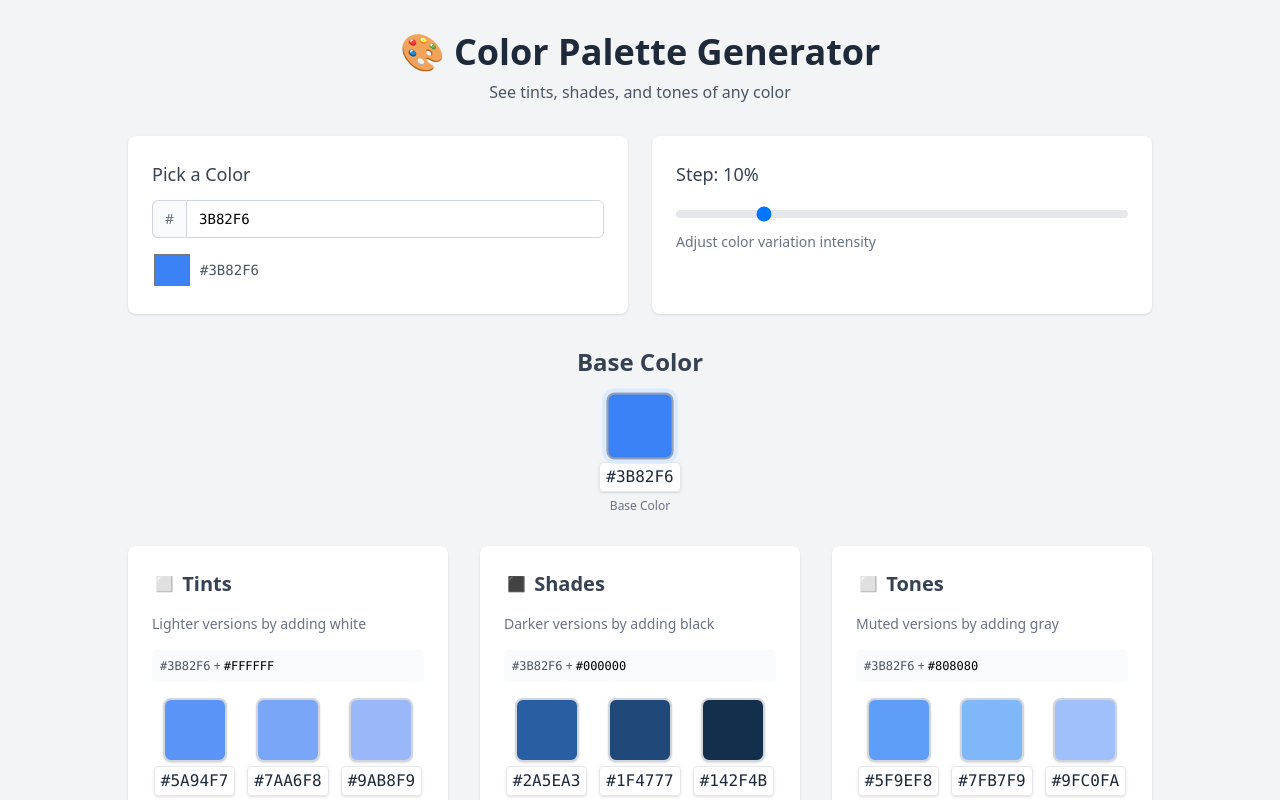
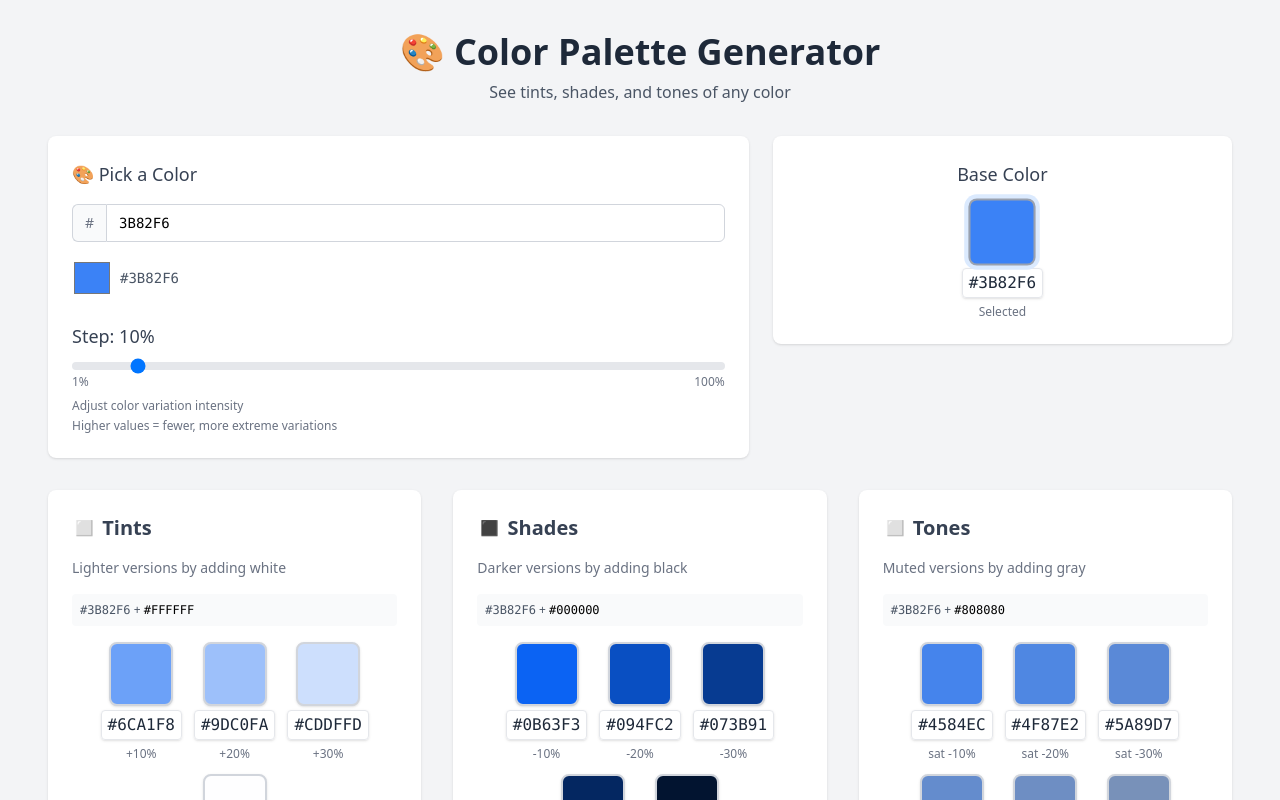
Before and after one commit to asifjirayat/color-generator, a React (Vite) app: page / in a window 1280 px wide. Shown: the top 800 px of the page. Built offline with nearby package versions, Linux system fonts and the light colour scheme.

Commit message:
Added functionality to generate color variations

```diff
--- a/src/App.jsx
+++ b/src/App.jsx
@@ -3,17 +3,13 @@ import ColorSwatch from "./components/ColorSwatch.jsx";
 import ColorControls from "./components/ColorControls.jsx";
 import ColorPalette from "./components/ColorPalette.jsx";
 import ToastNotification from "./components/ToastNotification.jsx";
+import { generatePalette } from "./utils/generatePalette.js";
 
 export default function App() {
   const [baseColor, setBaseColor] = useState("#3b82f6");
   const [step, setStep] = useState(10);
 
-  const palette = {
-    base: "#3b82f6",
-    tints: ["#5a94f7", "#7aa6f8", "#9ab8f9", "#bbc9fa", "#dcdcfb"],
-    shades: ["#2a5ea3", "#1f4777", "#142f4b", "#0a1820"],
-    tones: ["#5f9ef8", "#7fb7f9", "#9fc0fa", "#bfd8fb", "#dfeffb"],
-  };
+  const palette = generatePalette(baseColor, step);
 
   //Toast state lifted up
   const [copiedColor, setCopiedColor] = useState(null);
@@ -57,7 +53,7 @@ export default function App() {
 
   return (
     <div className="min-h-screen bg-gray-100 py-8 px-4">
-      <div className="max-w-5xl mx-auto space-y-8">
+      <div className="w-full px-4 sm:px-6 lg:px-8 space-y-8">
         {/* Header */}
         <header className="text-center">
           <h1 className="text-4xl font-bold text-gray-800">
@@ -73,21 +69,14 @@ export default function App() {
           onColorChange={setBaseColor}
           step={step}
           onStepChange={setStep}
+          onColorCopy={handleColorCopy}
         />
-        {/* Base Color Display */}
-        <section className="text-center">
-          <h2 className="text-2xl font-semibold text-gray-700 mb-4">
-            Base Color
-          </h2>
-          <ColorSwatch
-            color={baseColor}
-            label="Base Color"
-            isBase
-            onCopy={() => handleColorCopy(baseColor)}
-          />
-        </section>
         {/* Generated Palette */}
-        <ColorPalette palette={palette} onColorCopy={handleColorCopy} />
+        <ColorPalette
+          palette={palette}
+          onColorCopy={handleColorCopy}
+          step={step}
+        />
         {/* Single Toast at top level */}
         <ToastNotification color={copiedColor} isVisible={isToastVisible} />
       </div>
--- a/src/components/ColorControls.jsx
+++ b/src/components/ColorControls.jsx
@@ -1,10 +1,12 @@
 import { useEffect, useState } from "react";
+import ColorSwatch from "./ColorSwatch.jsx";
 
 export default function ColorControls({
   baseColor,
   onColorChange,
   step,
   onStepChange,
+  onColorCopy,
 }) {
   //Local state for input, separate from baseColor
   const [inputValue, setInputValue] = useState(
@@ -30,12 +32,17 @@ export default function ColorControls({
   };
 
   return (
-    <div className="grid grid-cols-1 md:grid-cols-2 gap-6">
-      {/* Color Input */}
+    <div className="grid grid-cols-1 lg:grid-cols-5 gap-6 items-start">
+      {/* Left Column: Controls */}
+      <div className="lg:col-span-3 space-y-6">
+        {/* Color Input Section */}
         <div className="bg-white p-6 rounded-lg shadow">
-        <h3 className="text-lg font-medium text-gray-700 mb-3">Pick a Color</h3>
-        {/* HEX input */}
-        <div className="flex mb-3">
+          <h3 className="text-lg font-medium text-gray-700 mb-4">
+            🎨 Pick a Color
+          </h3>
+
+          {/* Hex Input */}
+          <div className="flex mb-4">
             <span className="inline-flex items-center px-3 rounded-l-md border border-r-0 border-gray-300 bg-gray-50 text-gray-500 text-sm">
               #
             </span>
@@ -45,10 +52,11 @@ export default function ColorControls({
               onChange={handleChange}
               placeholder="FFFFFF"
               maxLength={6}
-            className="flex-1 font-mono px-3 py-2 border border-gray-300 rounded-r-md text-sm focus:outline-none focus:ring-2 focus:ring-blue-500"
+              className="flex-1 px-3 py-2 border border-gray-300 rounded-r-md text-sm focus:outline-none focus:ring-2 focus:ring-blue-500 font-mono"
               aria-label="Hex color code"
             />
           </div>
+
           {/* Color Picker */}
           <div className="flex items-center space-x-2">
             <input
@@ -62,24 +70,44 @@ export default function ColorControls({
               {baseColor.toUpperCase()}
             </span>
           </div>
-      </div>
-
-      {/* Step Control Mock */}
-      <div className="bg-white p-6 rounded-lg shadow">
+          {/* Step Control */}
+          <div className="flex flex-col mt-3 pt-3">
             <h3 className="text-lg font-medium text-gray-700 mb-3">
               Step: {step}%
             </h3>
             <input
               type="range"
-          min={1}
-          max={50}
+              min="1"
+              max="100"
               value={step}
               onChange={(e) => onStepChange(Number(e.target.value))}
-          className="w-full h-2 bg-gray-200 rounded-lg appearance-none"
+              className="w-full h-2 bg-gray-200 rounded-lg appearance-none cursor-pointer"
             />
-        <p className="text-sm text-gray-500 mt-2">
+            <div className="flex justify-between text-xs text-gray-500 mt-1">
+              <span>1%</span>
+              <span>100%</span>
+            </div>
+            <p className="text-xs text-gray-500 mt-2">
               Adjust color variation intensity
             </p>
+            <p className="text-xs text-gray-500 mt-1">
+              Higher values = fewer, more extreme variations
+            </p>
+          </div>
+        </div>
+      </div>
+
+      {/* Right Column: Base Color Preview */}
+      <div className="lg:col-span-2">
+        <div className="w-full h-full mx-auto bg-white p-6 rounded-lg shadow text-center flex flex-col justify-center">
+          <h3 className="text-lg font-medium text-gray-700 mb-3">Base Color</h3>
+          <ColorSwatch
+            color={baseColor}
+            label="Selected"
+            isBase
+            onCopy={() => onColorCopy(baseColor)}
+          />
+        </div>
       </div>
     </div>
   );
--- a/src/components/ColorPalette.jsx
+++ b/src/components/ColorPalette.jsx
@@ -1,6 +1,6 @@
 import ColorSwatch from "./ColorSwatch.jsx";
 
-export default function ColorPalette({ palette, onColorCopy }) {
+export default function ColorPalette({ palette, onColorCopy, step }) {
   return (
     <div className="grid grid-cols-1 md:grid-cols-3 gap-8">
       {/* Tints */}
@@ -19,7 +19,7 @@ export default function ColorPalette({ palette, onColorCopy }) {
             <ColorSwatch
               key={i}
               color={color}
-              label={`+${(i + 1) * 10}%`}
+              label={`+${(i + 1) * step}%`}
               onCopy={onColorCopy}
             />
           ))}
@@ -42,7 +42,7 @@ export default function ColorPalette({ palette, onColorCopy }) {
             <ColorSwatch
               key={i}
               color={color}
-              label={`-${(i + 1) * 10}%`}
+              label={`-${(i + 1) * step}%`}
               onCopy={onColorCopy}
             />
           ))}
@@ -65,7 +65,7 @@ export default function ColorPalette({ palette, onColorCopy }) {
             <ColorSwatch
               key={i}
               color={color}
-              label={`sat -${(i + 1) * 10}%`}
+              label={`sat -${(i + 1) * step}%`}
               onCopy={onColorCopy}
             />
           ))}
--- a/src/utils/colorUtils.js
+++ b/src/utils/colorUtils.js
@@ -17,7 +17,7 @@ export function hexToHsl(hex) {
     l = (max + min) / 2;
 
   if (max === min) {
-    h = s = 0; // achromatic
+    h = s = 0; // achromatic (no hue)
   } else {
     const d = max - min;
     s = l > 0.5 ? d / (2 - max - min) : d / (max + min);
```
Lines whose indentation alone changed are shown as unchanged.
